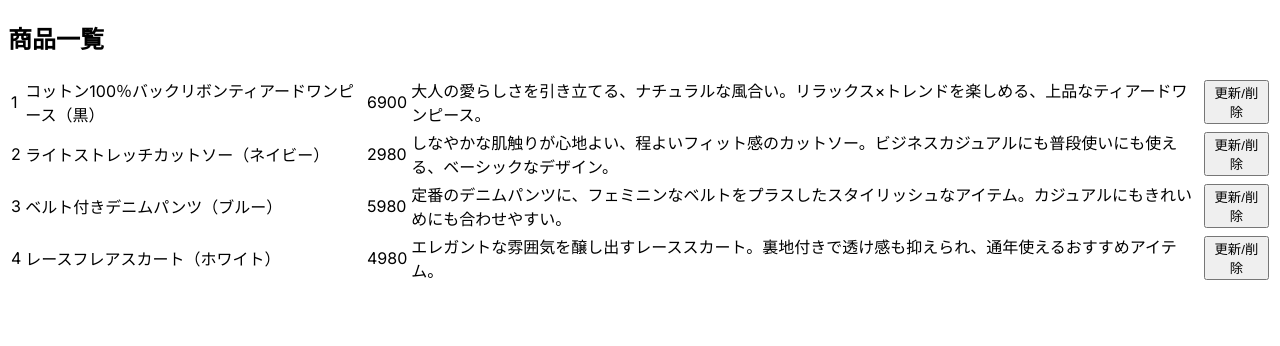
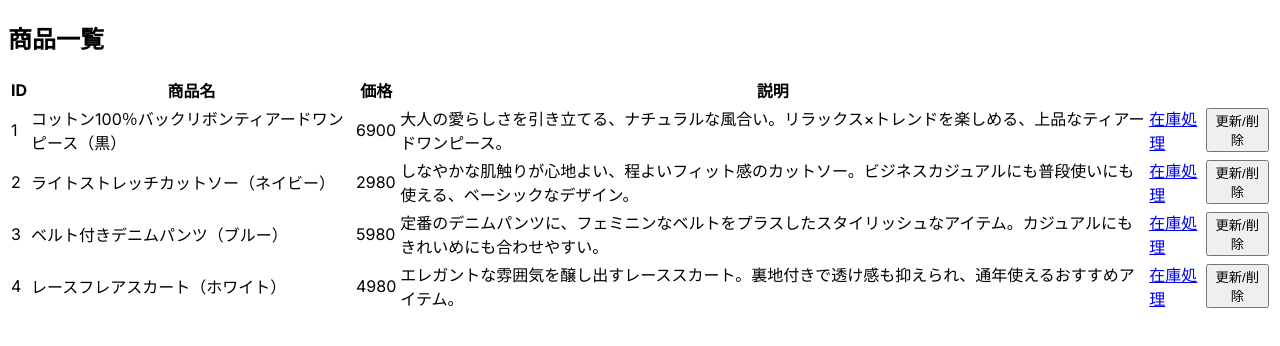
Before and after one commit to masafumi330/fullstack-react-go, a Next.js app in the folder dev/app/frontend/: page /inventory/products in a window 1280 px wide. Shown: the top 346 px of the page. Built offline with nearby package versions, Linux system fonts and the light colour scheme.

Commit message:
商品画面へのルーティング追加

```diff
--- a/dev/app/frontend/src/app/inventory/products/page.tsx
+++ b/dev/app/frontend/src/app/inventory/products/page.tsx
@@ -1,5 +1,6 @@
 'use client';
 
+import Link from "next/link";
 import { useEffect, useState } from "react";
 import productsData from "./sample.json";
 
@@ -20,6 +21,16 @@ export default function Page() {
         <>
             <h2>商品一覧</h2>
             <table>
+                <thead>
+                    <tr>
+                        <th>ID</th>
+                        <th>商品名</th>
+                        <th>価格</th>
+                        <th>説明</th>
+                        <th></th>
+                        <th></th>
+                    </tr>
+                </thead>
                 <tbody>
                     {products.map((product: any) => (
                         <tr key={product.id}>
@@ -27,6 +38,9 @@ export default function Page() {
                             <td>{product.name}</td>
                             <td>{product.price}</td>
                             <td>{product.description}</td>
+                            <td>
+                                <Link href={`/inventory/products/${product.id}`}>在庫処理</Link>
+                            </td>
                             <td>
                                 <button>更新/削除</button>
                             </td>
```
